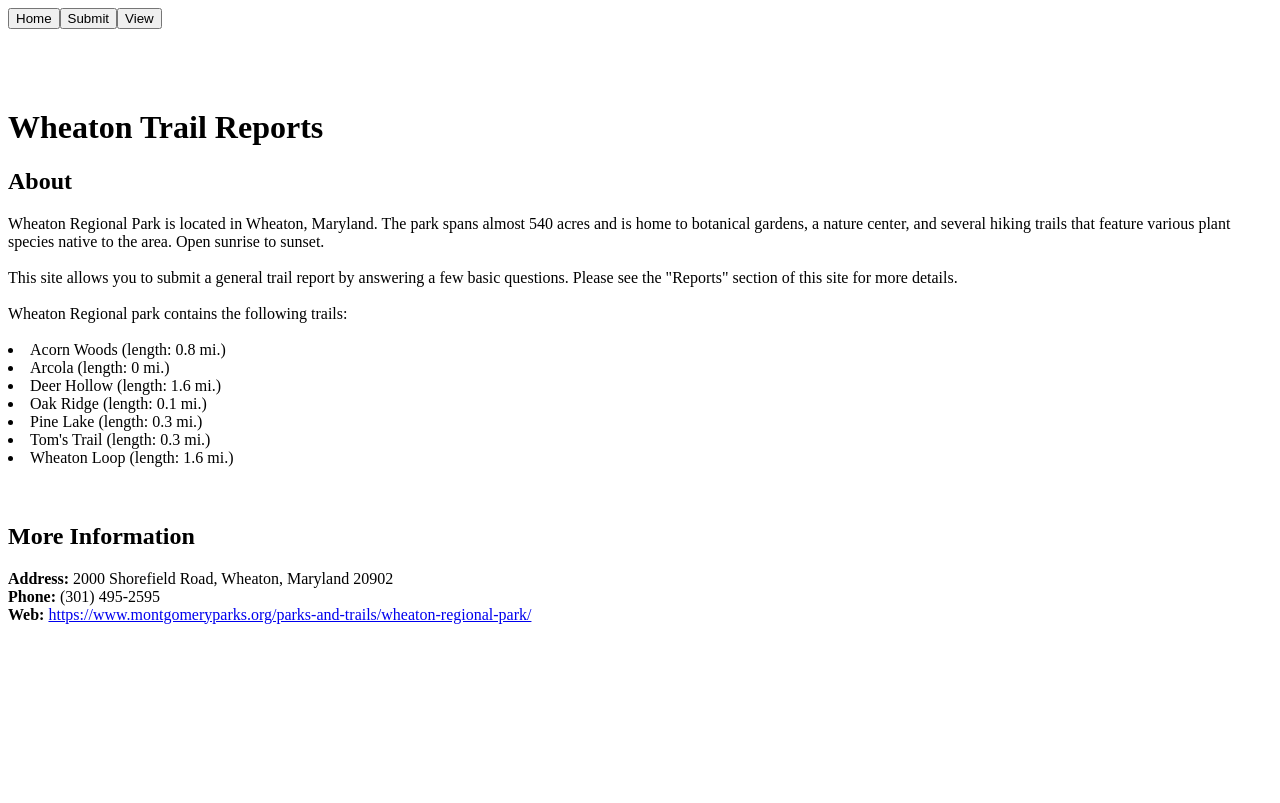
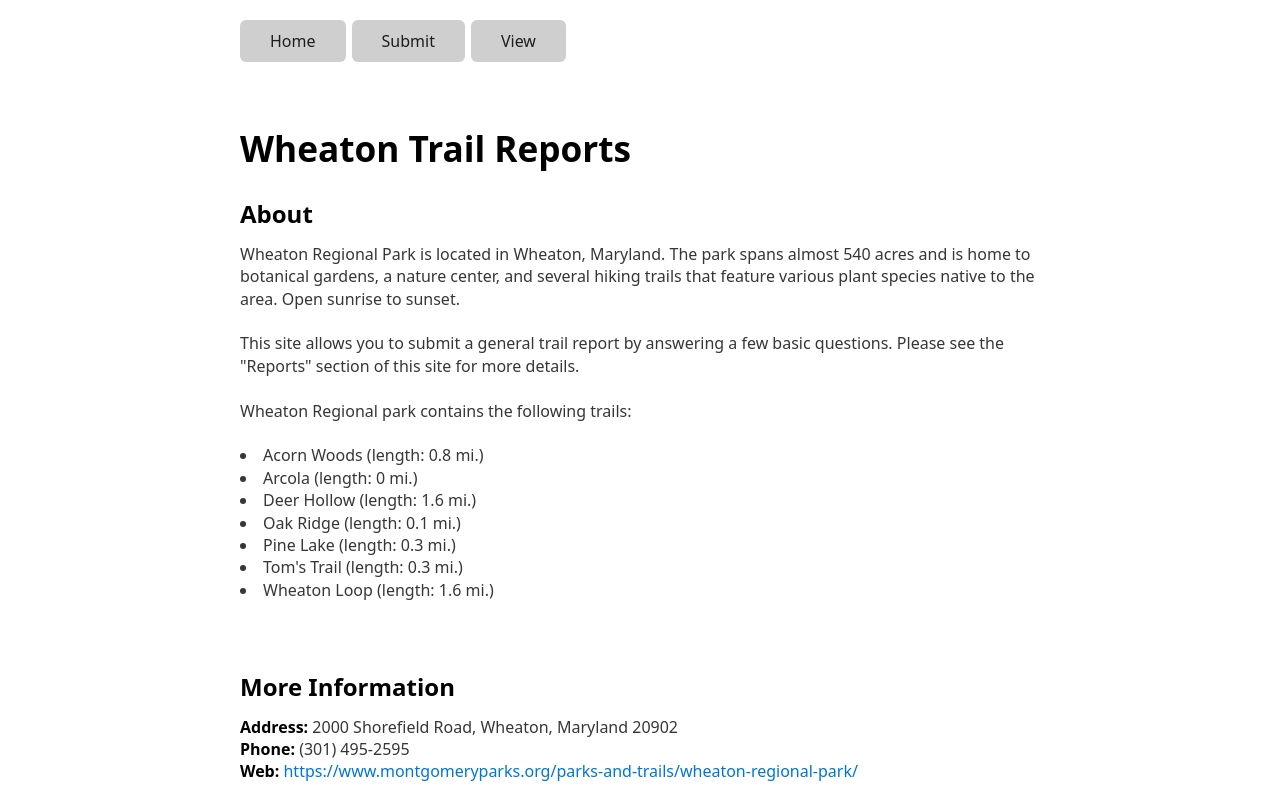
Before and after one commit to unforswearing/local-trail-report-react, a React (Create React App) app: page / in a window 1280 px wide. Built offline with nearby package versions, Linux system fonts and the light colour scheme.

Commit message:
attempting to fix heroku error

```diff
--- a/public/index.html
+++ b/public/index.html
@@ -4,10 +4,9 @@
     <meta charset="utf-8" />
     <link rel="icon" href="%PUBLIC_URL%/favicon.ico" />
     <meta name="viewport" content="width=device-width, initial-scale=1" />
-    <meta name="theme-color" content="#000000" />
     <meta
       name="description"
-      content="Web site created using create-react-app"
+      content="Trail Reports for Wheaton Regional Park"
     />
     <link rel="apple-touch-icon" href="%PUBLIC_URL%/logo192.png" />
     <!--
--- a/src/index.css
+++ b/src/index.css
@@ -0,0 +1 @@
+@import url("https://cdn.jsdelivr.net/npm/water.css@2/out/light.css");
```
